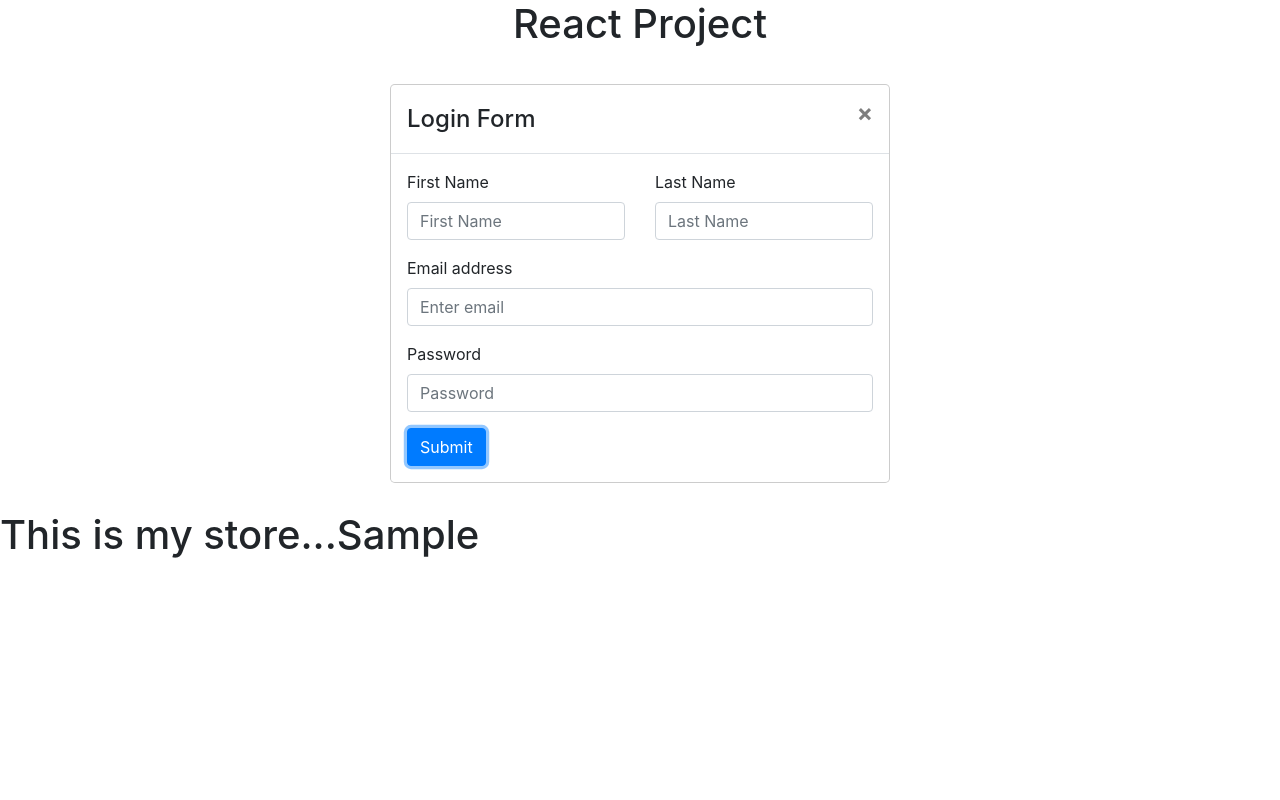
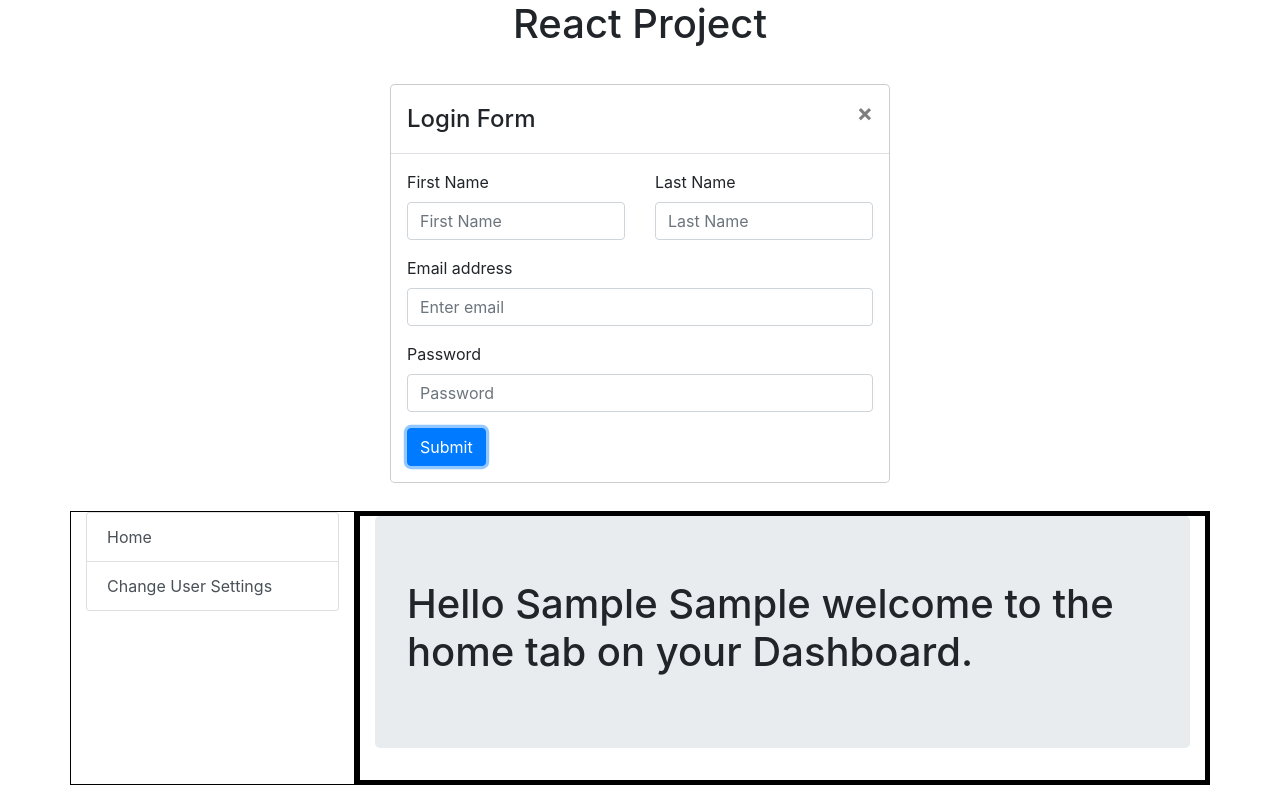
Before and after one commit to nickphelps/React-Project, a React (Create React App) app: page / in a window 1280 px wide. Both pictures are taken after typing "Sample", "Sample", "name@example.com", "Sample123" into the empty fields and a click on the button "Submit". Built offline with nearby package versions, Linux system fonts and the light colour scheme.

Commit message:
dashboard tab logic

```diff
--- /dev/null
+++ b/src/components/DashboardHomeTab.js
@@ -0,0 +1,11 @@
+import React, { Component } from 'react'
+import DashboardContainer from '../containers/DashboardContainer'
+
+const DashboardHomeTab = ({ store }) => {
+    console.log(store)
+    return (
+        <h1>Hello {store.fname} {store.lname} welcome to the home tab on your Dashboard.</h1>
+    )
+}
+
+export default DashboardHomeTab
--- a/src/containers/DashboardContainer.js
+++ b/src/containers/DashboardContainer.js
@@ -1,22 +1,61 @@
 import React, { Component } from 'react'
+import { Container, Row, Col, Jumbotron, ListGroup } from 'react-bootstrap'
+import DashboardHomeTab from '../components/DashboardHomeTab'
+import LoginFormContainer from './LoginFormContainer';
+
+class DashboardContainer extends Component {
+    constructor(props) {
+      super(props)
+
+      this.state = {
+         tabState: 1
+      }
+
+    }
+
+    handleDashboardHomeTabClick (event) {
+        event.preventDefault()
+        this.setState({
+            tabState: 1
+        })
+    }
+
+    handleLoginFormContainerClick (event) {
+        event.preventDefault()
+        this.setState({
+            tabState: 2
+        })
+    }
+
+  render() {
+      console.log(this.props.store, 'my Redux Store')
+      console.log(this.state)
+    return (
+        <Container variant='flush'>
+        <Row>
+        <Col xs={3} style={{border: '1px solid black'}} >
+        <ListGroup defaultActiveKey="#link1">
+            <ListGroup.Item action href={<DashboardHomeTab />}
+                            onClick={(event) => this.handleDashboardHomeTabClick(event)} >
+            Home
+            </ListGroup.Item>
+            <ListGroup.Item action href={<LoginFormContainer />}
+                            onClick={(event) => this.handleLoginFormContainerClick(event)} >
+            Change User Settings
+            </ListGroup.Item>
+    </ListGroup>
+        </Col>
+        <Col style={{border: '5px solid black'}} >
+        <Jumbotron>
+            {this.state.tabState === 1 ? <DashboardHomeTab store={this.props.store} /> : null}
+            {this.state.tabState === 2 ? <LoginFormContainer /> : null}
+        </Jumbotron>
+        </Col>
+        </Row>
+    </Container>
+    )
+  }
+}
 
 
-//  class DashboardContainer extends Component {
-
-//   render() {
-//     return (
-//       <div>
-//         <h1>This is my DashboardContainer</h1>
-//       </div>
-//     )
-//   }
-// }
-
-const DashboardContainer = ({ store }) => {
-    console.log(store)
-    return (
-        <h1>This is my store...{store.fname} </h1>
-    )
-}
-
 export default DashboardContainer
```
